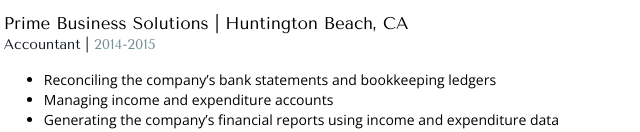
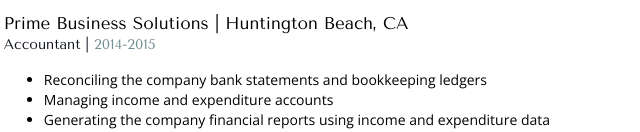
Before and after one commit to salihsedat/cloud_resume, a plain HTML site: page cloud_resume-master/cloud_resume-master/index.html in a window 1280 px wide. Shown: the part 795-927 px from the top of the page, 466-1106 px from the left. Drawn offline with nearby package versions, Linux system fonts and the light colour scheme.

Commit message:
Update index.html

```diff
--- a/cloud_resume-master/cloud_resume-master/index.html
+++ b/cloud_resume-master/cloud_resume-master/index.html
@@ -97,9 +97,9 @@
 						</ul>
 						<p class="tag">Prime Business Solutions | Huntington Beach, CA<br><span>Accountant | <span>2014-2015</span></span></p>
 						<ul>
-							<li>Reconciling the company’s bank statements and bookkeeping ledgers </li>
+							<li>Reconciling the company bank statements and bookkeeping ledgers </li>
 							<li>Managing income and expenditure accounts </li>
-							<li>Generating the company’s financial reports using income and expenditure data </li>
+							<li>Generating the company financial reports using income and expenditure data </li>
 							<li>Filing and remitting taxes and other financial obligations </li>
 						</ul>
 					</ul>
```
